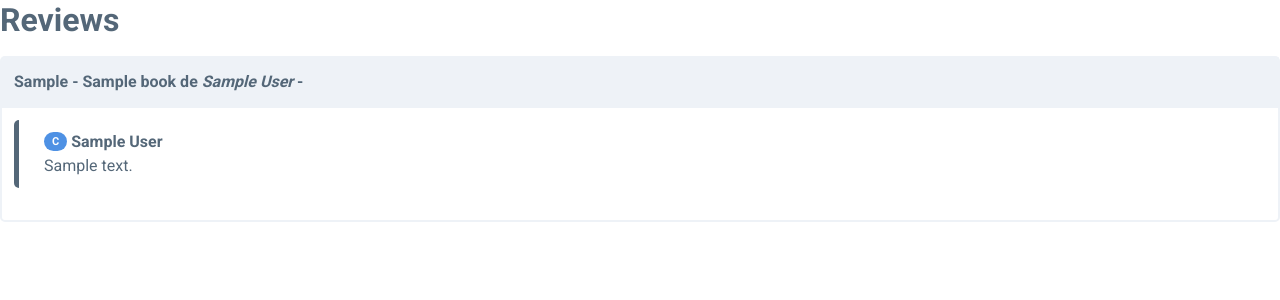
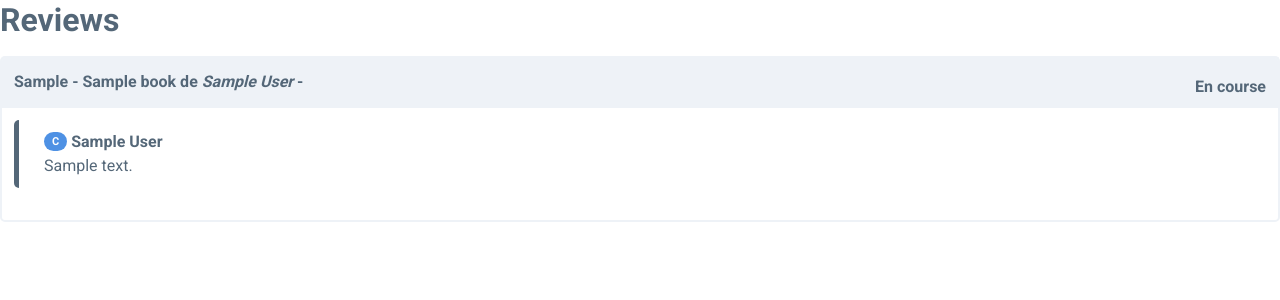
Before and after one commit to fraoustin/jlat, a Flask app: template review/templates/reviews.html in a window 1280 px wide. Shown: the top 300 px of the page. Run offline with Flask 2, Linux system fonts and the light colour scheme; the template is opened without the code that fills it: values that come from a table or form of the project are taken from there, others are empty; tables that the repository leaves empty hold one stand-in row (values such as "Sample post").

Commit message:
<feat> review: add race for classic user

```diff
--- a/files/css/jlat.css
+++ b/files/css/jlat.css
@@ -131,6 +131,9 @@ a.no-decorate {
     content: "+";
 }
 
+.margintopfive {
+    margin-top: 5px;
+}
 @media print
 {
     .no-print {
--- a/jlat.py
+++ b/jlat.py
@@ -16,7 +16,7 @@ JLAT_HOST = os.environ.get('JLAT_HOST', '0.0.0.0')
 JLAT_DIR = os.environ.get('JLAT_DIR', os.path.dirname(os.path.abspath(__file__)))
 
 app = Flask(__name__)
-app.config["VERSION"] = "0.1.13"
+app.config["VERSION"] = "0.1.14"
 
 # db SQLAlchemy
 database_file = "sqlite:///{}".format(os.path.join(JLAT_DIR, "jlat.db"))
--- a/review/templates/reviews.html
+++ b/review/templates/reviews.html
@@ -15,9 +15,12 @@
     <div id="book-card{{ book.id }}" class="siimple-card book-card {% if book.onrace %}onrace{% else %} noonrace {% endif %}">
         <div class="siimple-card-header">
         {{ book.idext }} - {{ book.title }} de <span class="siimple--text-italic">{{ book.author }}</span> - {% if book.average %}<span class="siimple-tag siimple-tag--success siimple-tag--rounded">{{ book.average }}</span>{% endif %}
-            {% if current_user.isadmin %}
-            <div id="switchonrace{{ book.id }}" class="siimple-switch siimple-switch--success no-print float-right "><input type="checkbox" id="mySwitchOnrace{{ book.id }}" {% if book.onrace %}checked{% endif %} onclick="onrace('{{ book.id }}', 'book-card{{ book.id }}')"><label for="mySwitchOnrace{{ book.id }}"></label></div>
-            {% endif %}
+            <div class="no-print float-right ">
+                {% if current_user.isadmin %}
+                <div id="switchonrace{{ book.id }}" class="siimple-switch siimple-switch--success no-print float-right "><input type="checkbox" id="mySwitchOnrace{{ book.id }}" {% if book.onrace %}checked{% endif %} onclick="onrace('{{ book.id }}', 'book-card{{ book.id }}')"><label for="mySwitchOnrace{{ book.id }}"></label></div>
+                {% endif %}
+                <div class="no-print float-right margintopfive">{% if book.onrace %}En course{% else %}Hors course{% endif %}</div>
+            </div>
             </div>
         <div class="siimple-card-body">
         {% for note in book.notes %}
@@ -60,9 +63,11 @@ function onrace(id, bookcard){
             if (document.getElementById(bookcard).classList.contains('noonrace')) {
                 document.getElementById(bookcard).classList.remove('noonrace');
                 document.getElementById(bookcard).classList.add('onrace');
+                document.getElementById(bookcard).querySelectorAll('.margintopfive')[0].innerText = "En course";
             } else {
                 document.getElementById(bookcard).classList.remove('onrace');
                 document.getElementById(bookcard).classList.add('noonrace');
+                document.getElementById(bookcard).querySelectorAll('.margintopfive')[0].innerText = "Hors course";
             }
         }
     }
```
